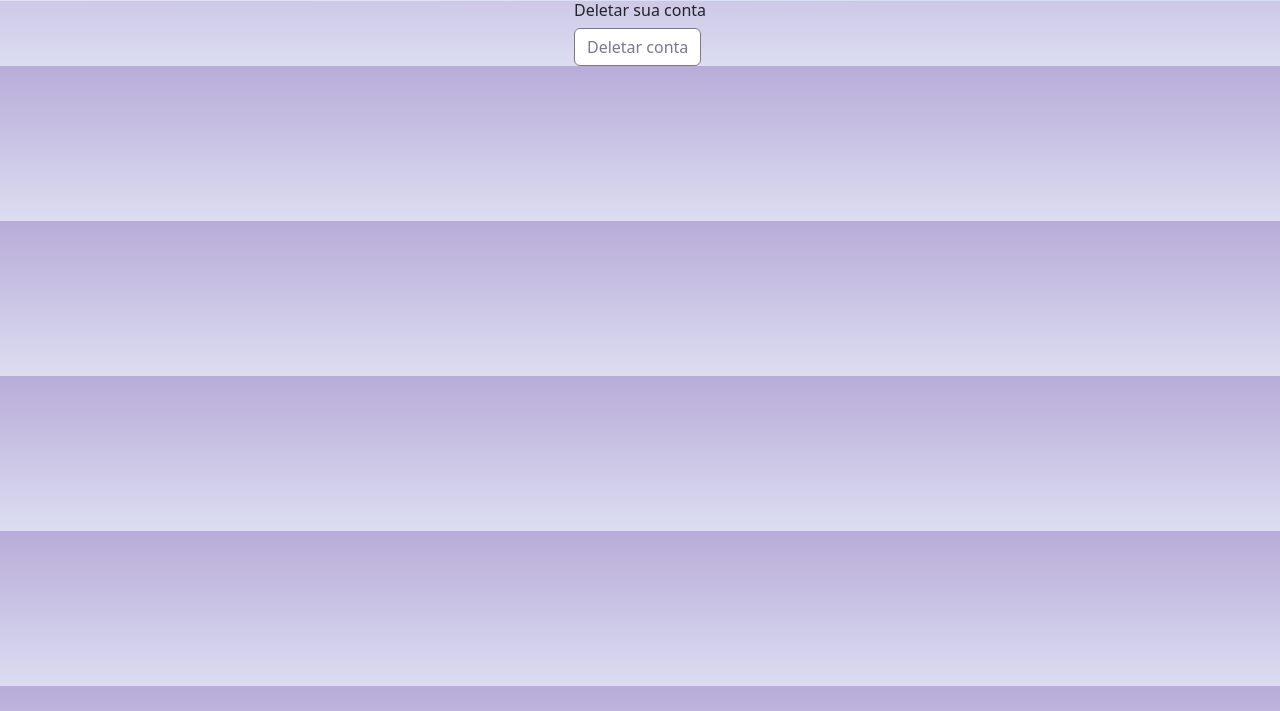
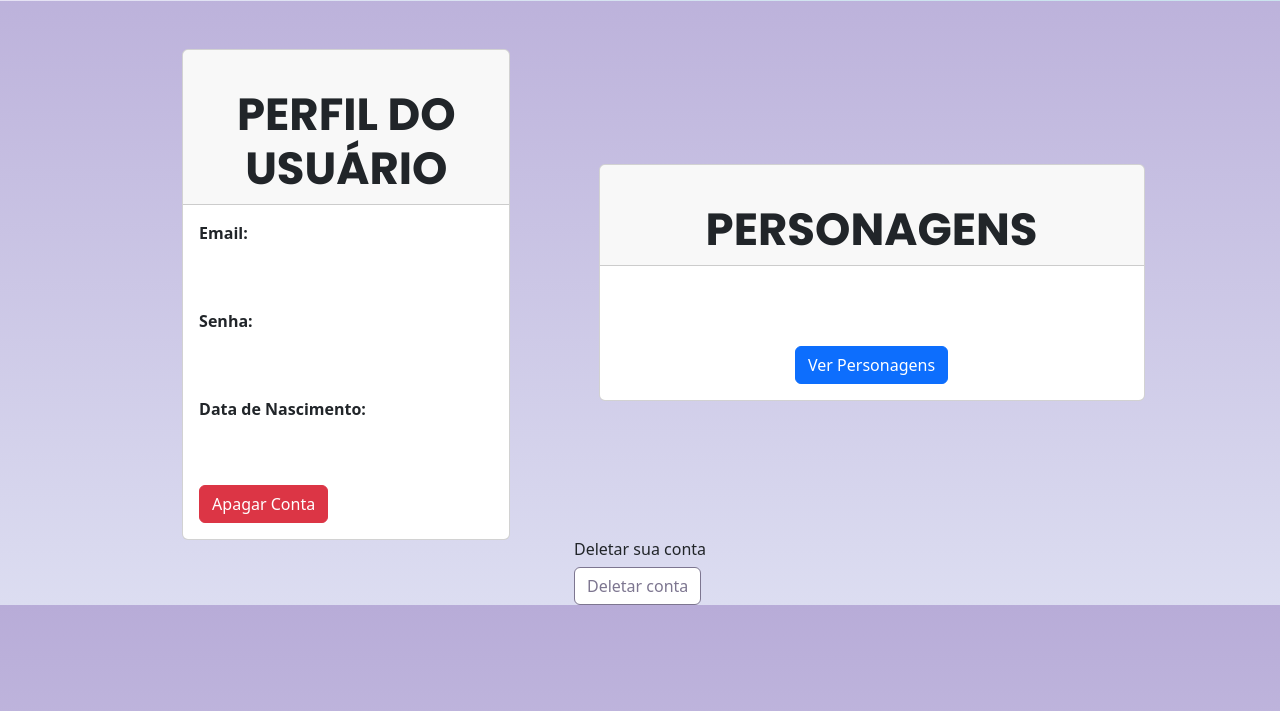
Before and after one commit to NerdEJr/WebDev_Projeto, a PHP site: page /conta.php in a window 1280 px wide. Shown: the part 89-800 px from the top of the page. Run offline with PHP 8.4, Linux system fonts and the light colour scheme; data that the repository does not hold is empty.

Commit message:
visual html

```diff
--- a/conta.php
+++ b/conta.php
@@ -19,6 +19,50 @@
         include("navbar.php");
     ?>
 
+<div class="container conteudo">
+
+        <div class="container mt-5">
+        <div class="row justify-content-center">
+            <div class="col-md-8">
+                <div class="card">
+                    <div class="card-header text-center">
+                        <h2>Perfil do Usuário</h2>
+                    </div>
+                    <div class="card-body">
+                        <div class="form-group">
+                            <label for="user-email"><strong>Email:</strong></label>
+                            <p id="user-email">usuario@example.com</p>
+                        </div>
+                        <div class="form-group">
+                            <label for="user-password"><strong>Senha:</strong></label>
+                            <p id="user-password">********</p>
+                        </div>
+                        <div class="form-group">
+                            <label for="user-dob"><strong>Data de Nascimento:</strong></label>
+                            <p id="user-dob">01/01/2000</p>
+                        </div>
+                        <button id="delete-account-button" class="btn btn-danger btn-block">Apagar Conta</button>
+                    </div>
+                </div>
+            </div>
+        </div>
+
+        <div class="col-md-6 mb-4">
+                    <div class="card">
+                        <div class="card-header text-center">
+                            <h2>Personagens</h2>
+                        </div>
+                        <div class="card-body text-center">
+                            <p>Veja a lista de personagens disponíveis.</p>
+                            <a href="personagens.html" class="btn btn-primary btn-block">Ver Personagens</a>
+                        </div>
+                    </div>
+                </div>
+            </div>
+        </div>
+    </div>
+
+
     <form action="./excluirUsuario.php" method="post" class="form">
         <section style="justify-content: center;" class="container">
             <div class="row">
```
